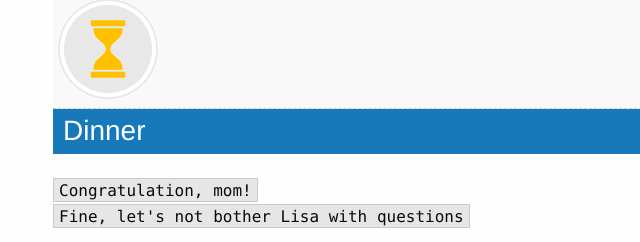
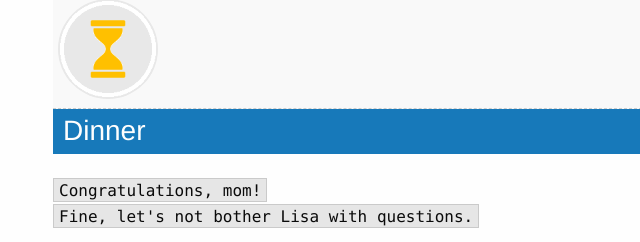
Before and after one commit to maim-lain/bigbrother, a plain HTML site: page index.html in a window 1280 px wide. Shown: the part 11009-11251 px from the top of the page, 2-642 px from the left. Drawn offline with Linux system fonts and the light colour scheme.

Commit message:
Update index.html

```diff
--- a/index.html
+++ b/index.html
@@ -652,8 +652,8 @@
                 </p>
                 <br>
                 <p>
-                    <code>Congratulation, mom!</code><br>
-                    <code>Fine, let's not bother Lisa with questions</code><br>
+                    <code>Congratulations, mom!</code><br>
+                    <code>Fine, let's not bother Lisa with questions.</code><br>
                 </p>
             </div>
             <div>
```
